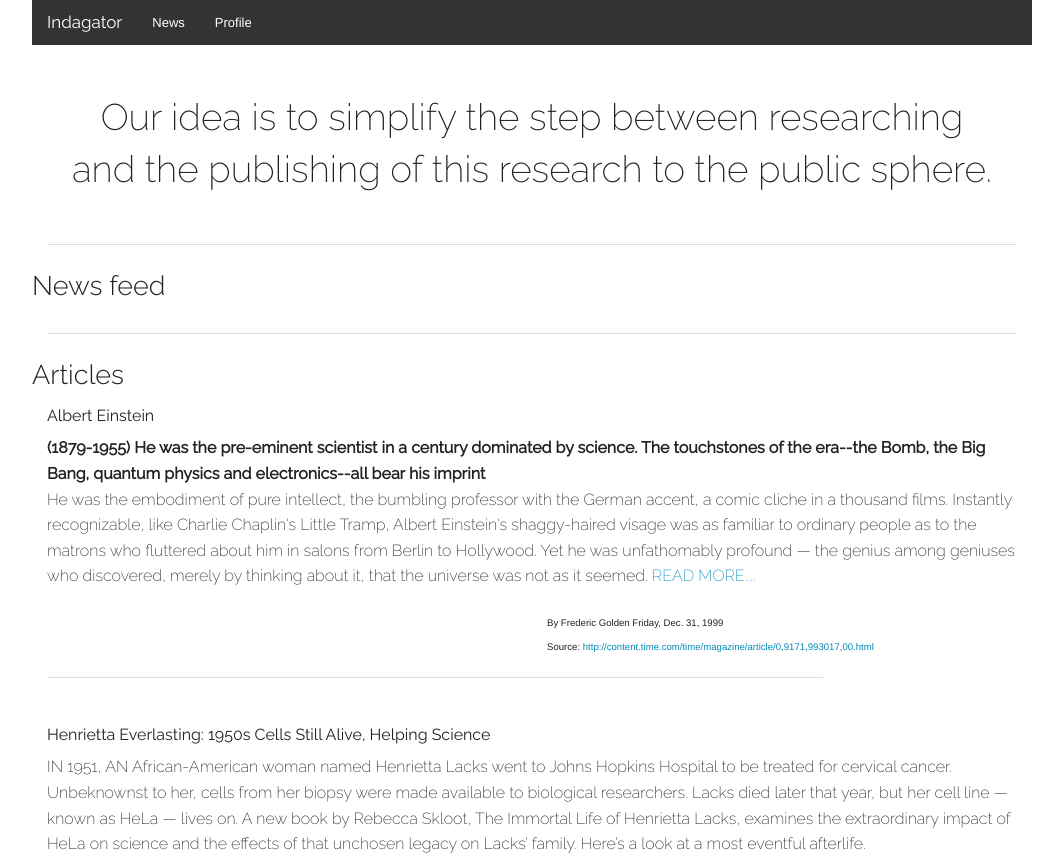
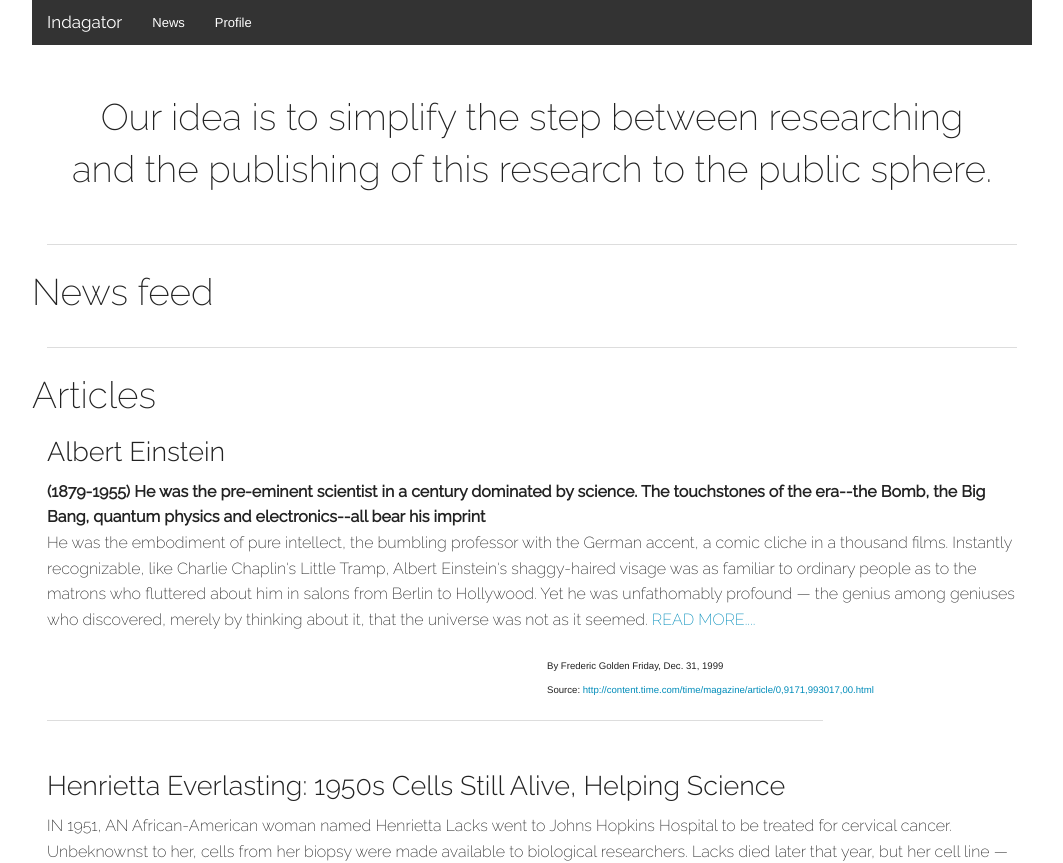
Before and after one commit to jsvenssonse/ME1555_Angular, a website: page public/index.html in a window 1280 px wide. Shown: the top 863 px of the page, without its empty margins (108-1171 px from the left). Drawn offline with nearby package versions, Linux system fonts and the light colour scheme; no server answers; some icons are missing.

Commit message:
oops working in master

```diff
--- a/public/views/home.html
+++ b/public/views/home.html
@@ -4,7 +4,7 @@
 
 </div>
 <hr>
-<div class="row"><h3>News feed</h3>
+<div class="row"><h2>News feed</h2>
     <div ng-repeat="news in data|limitTo:3">
         <div class="small-4 large-4 columns">
             <div class="callout large" id="callout">
@@ -17,11 +17,11 @@
 
 <hr>
 
-<div class="row"><h3>Articles</h3>
+<div class="row"><h2>Articles</h2>
 	<div class="small-12 large-12 columns">
 		<div class="row">
 			<div class="small-12 large-12 columns">
-				<h4>Albert Einstein</h4>
+				<h3>Albert Einstein</h3>
 				<p><b>(1879-1955) He was the pre-eminent scientist in a century dominated by science. The touchstones of the era--the Bomb, the Big Bang, quantum physics and electronics--all bear his imprint</b><br>
 				He was the embodiment of pure intellect, the bumbling professor with the German accent, a comic cliche in a thousand films. Instantly recognizable, like Charlie Chaplin's Little Tramp, Albert Einstein's shaggy-haired visage was as familiar to ordinary people as to the matrons who fluttered about him in salons from Berlin to Hollywood. Yet he was unfathomably profound — the genius among geniuses who discovered, merely by thinking about it, that the universe was not as it seemed.
 				<a target="_blank" href="http://content.time.com/time/magazine/article/0,9171,993017,00.html">READ MORE....</a></b></p>
@@ -48,7 +48,7 @@
 	<div class="small-12 large-12 columns">
 		<div class="row">
 			<div class="small-12 large-12 columns"><br>
-				<h4>Henrietta Everlasting: 1950s Cells Still Alive, Helping Science</h4>
+				<h3>Henrietta Everlasting: 1950s Cells Still Alive, Helping Science</h3>
 				<p>IN 1951, AN African-American woman named Henrietta Lacks went to Johns Hopkins Hospital to be treated for cervical cancer. Unbeknownst to her, cells from her biopsy were made available to biological researchers.
 				Lacks died later that year, but her cell line — known as HeLa — lives on. A new book by Rebecca Skloot, The Immortal Life of Henrietta Lacks, examines the extraordinary impact of HeLa on science and the effects of that unchosen legacy on Lacks’ family. Here’s a look at a most eventful afterlife.</p>
 			</div>
```
